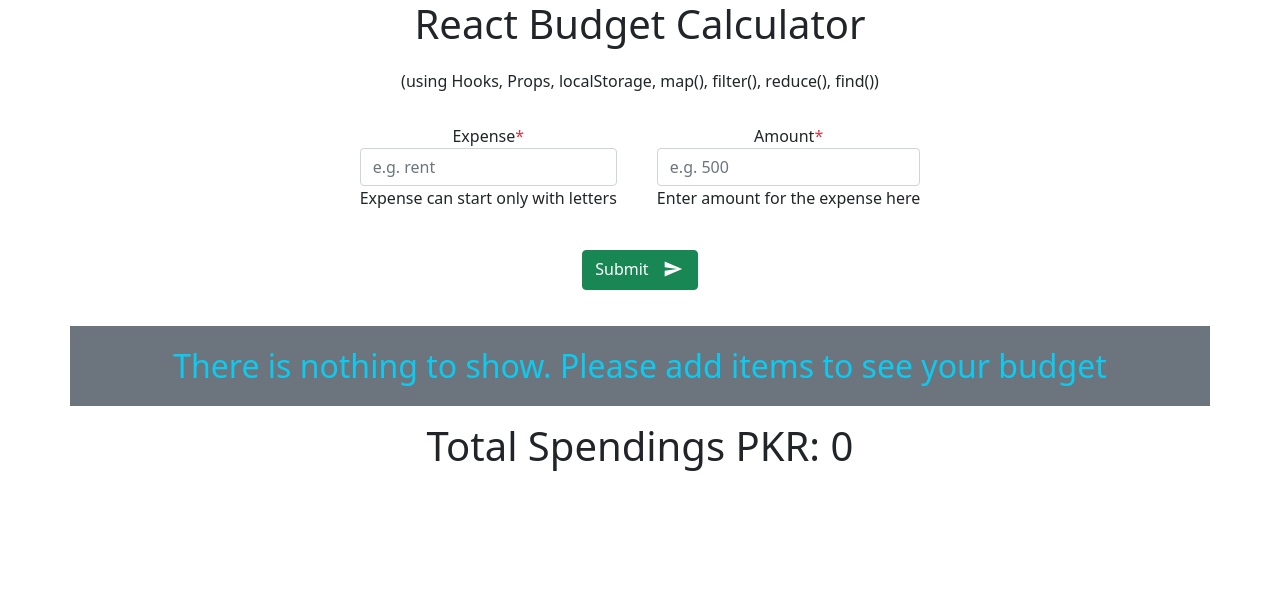
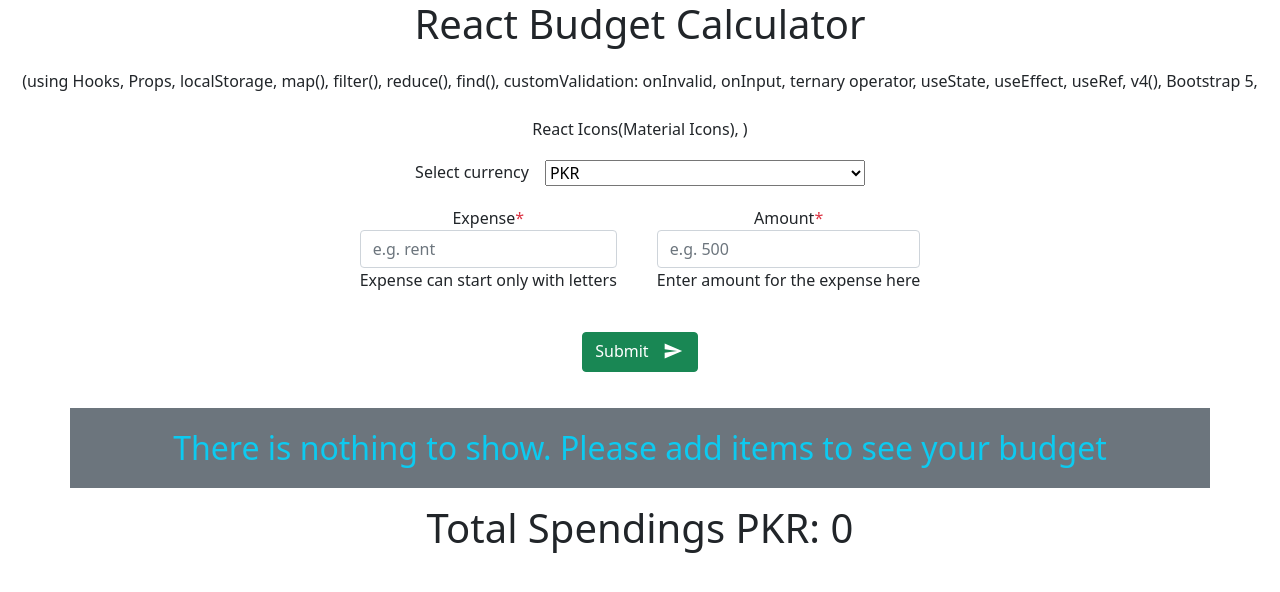
Before and after one commit to DilsherB/react-budget-calculator, a React (Create React App) app: page / in a window 1280 px wide. Shown: the top 592 px of the page. Built offline with nearby package versions, Linux system fonts and the light colour scheme.

Commit message:
user can select his currency

```diff
--- a/src/App.js
+++ b/src/App.js
@@ -19,6 +19,7 @@ function App() {
   const [alert, setAlert] = useState({ show: false });
   const [edit, setEdit] = useState(false);
   const [id, setId] = useState(0);
+  const [myCurrency, setMyCurrency] = useState("PKR");
   useEffect(() => {
     localStorage.setItem("budgetItems", JSON.stringify(expenses), [expenses]);
   });
@@ -82,16 +83,38 @@ function App() {
     setExpenses(filteredExpenses);
     handleAlert({ type: "danger", text: "Item successfully deleted" });
   };
-  const currency = "PKR";
+  const handleCurrency = (e) => {
+    setMyCurrency(e.target.value);
+  };
   return (
     <>
       <h1 className="text-center">
         React Budget Calculator
         <br />
         <span className="fs-6">
-          (using Hooks, Props, localStorage, map(), filter(), reduce(), find())
+          (using Hooks,
+          Props,
+          localStorage,
+          map(),
+          filter(),
+          reduce(),
+          find(),
+          customValidation: onInvalid, onInput,
+          ternary operator,
+          useState, useEffect, useRef, v4(),
+          Bootstrap 5,
+          React Icons(Material Icons),
+          )
         </span>
       </h1>
+      <div className="d-flex justify-content-center mt-3"> Select currency
+        <select className="w-25 ms-3" id="currency" onChange={handleCurrency}>
+          <option value="PKR">PKR</option>
+          <option value="$">USD</option>
+          <option value="€">EUR</option>
+          <option value="SR">SAR</option>
+        </select>
+      </div>
       <div className="d-flex justify-content-center text-center">
         {alert.show && <Alert type={alert.type} text={alert.text} />}
       </div>
@@ -106,7 +129,7 @@ function App() {
         />
         <List
           list={expenses}
-          currency={currency}
+          currency={myCurrency}
           clearAll={handleClearAll}
           handleEdit={handleEdit}
           handleDelete={handleDelete}
@@ -116,7 +139,7 @@ function App() {
         Total Spendings
         <span className="total">
           {" "}
-          {currency}:{" "}
+          {myCurrency}:{" "}
           {expenses.reduce((acc, cur) => {
             let ret = acc;
             ret += parseInt(cur.amount, 10);
```
